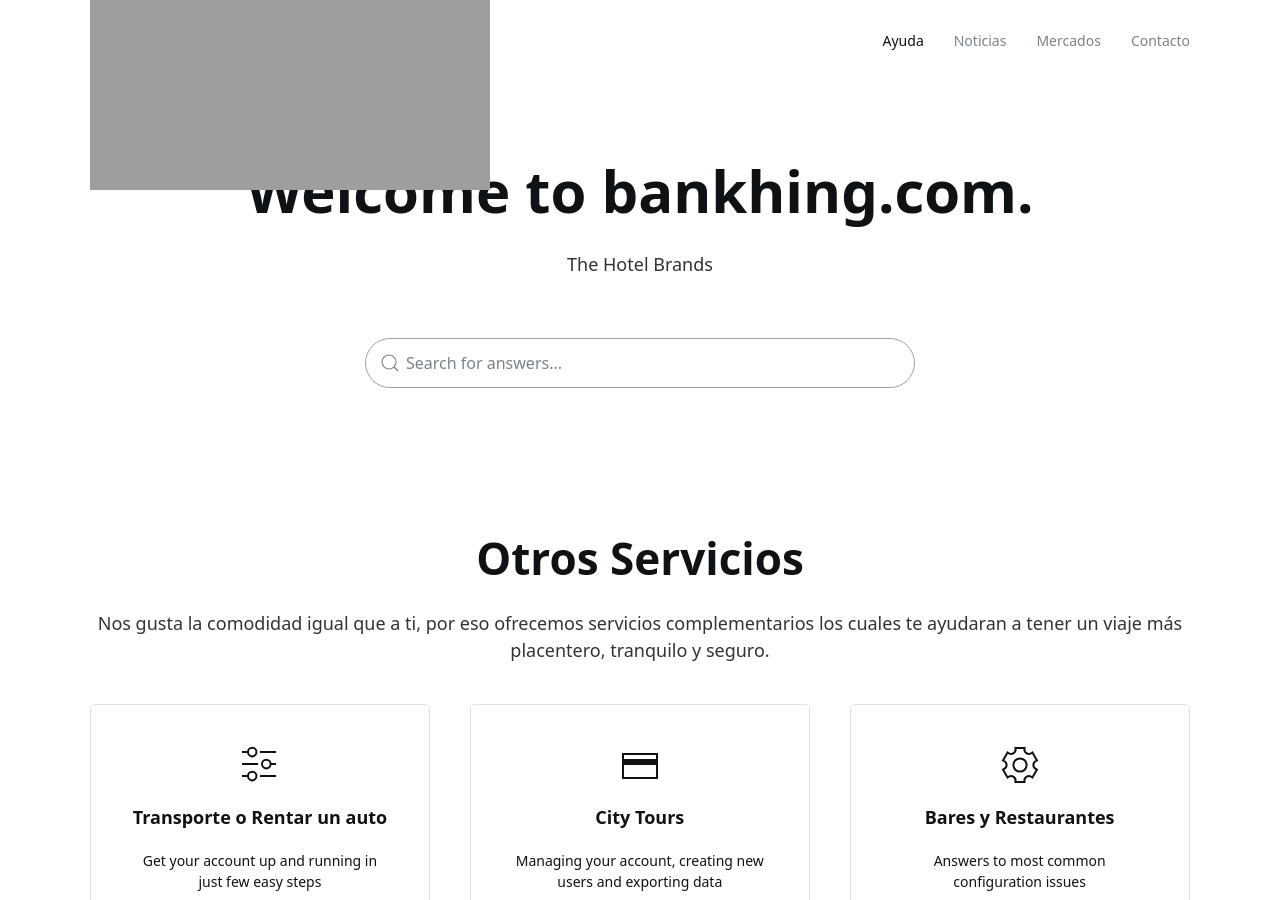
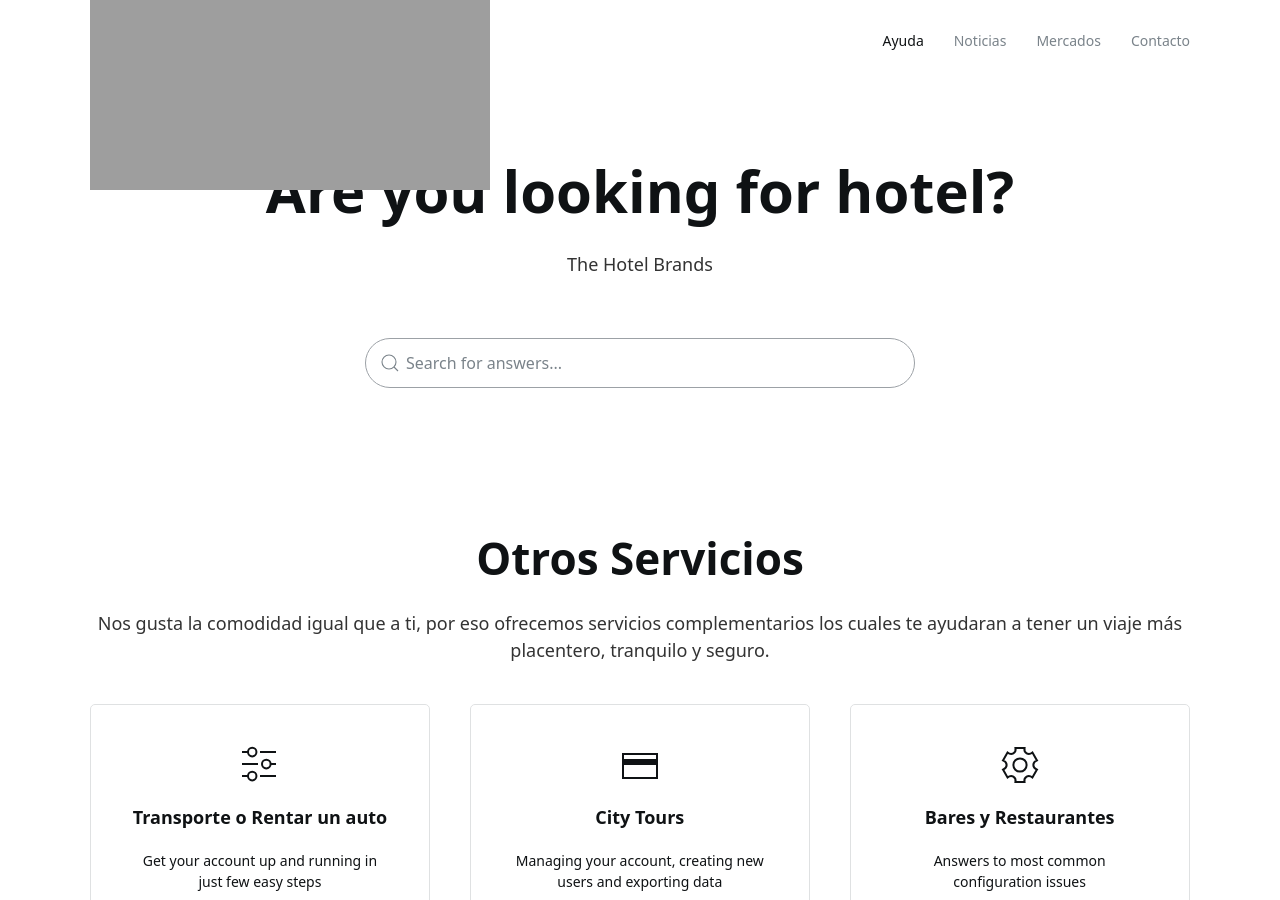
Before and after one commit to jelmii/jelmii.github.io, a Jekyll site: the page built from index.md, in a window 1280 px wide and 900 px high. Built offline with Jekyll 4.4.1, drawn with Linux system fonts in a browser that asks for light colours.

Commit message:
Update index.md

```diff
--- a/index.md
+++ b/index.md
@@ -1,7 +1,7 @@
 ---
 layout: home
 hero:
-    title: Welcome to bankhing.com.
+    title: Are you looking for hotel?
     subtitle: The Hotel Brands
 
     search: true
```
